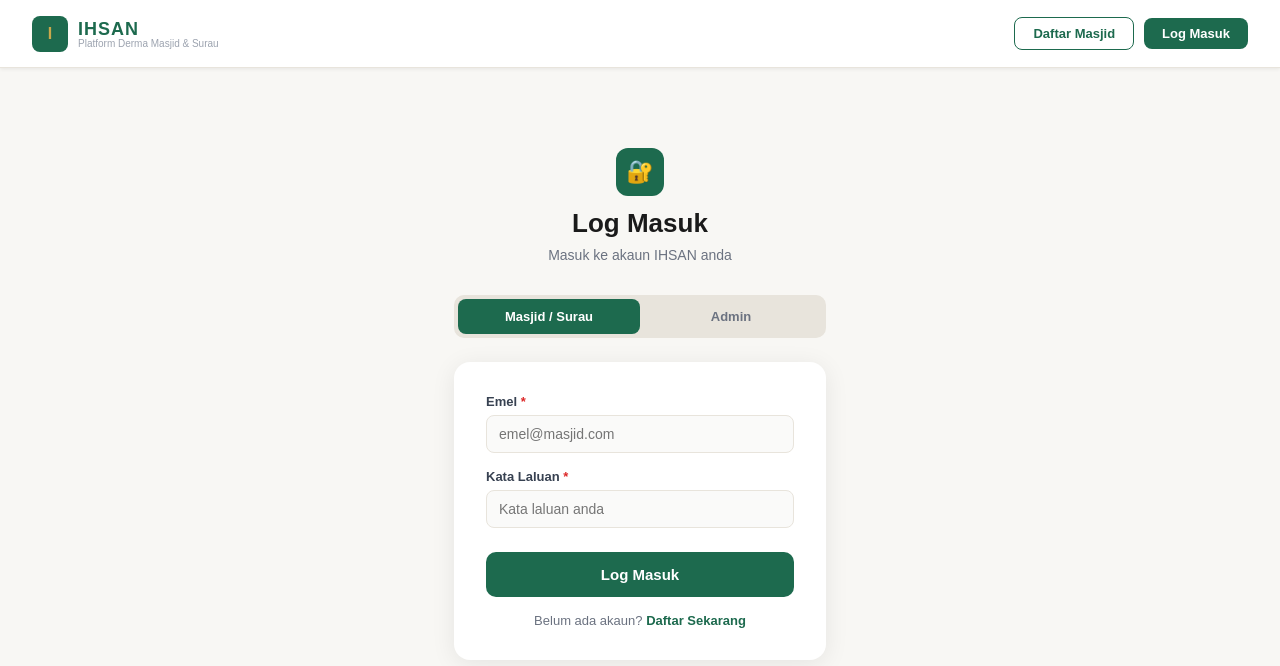
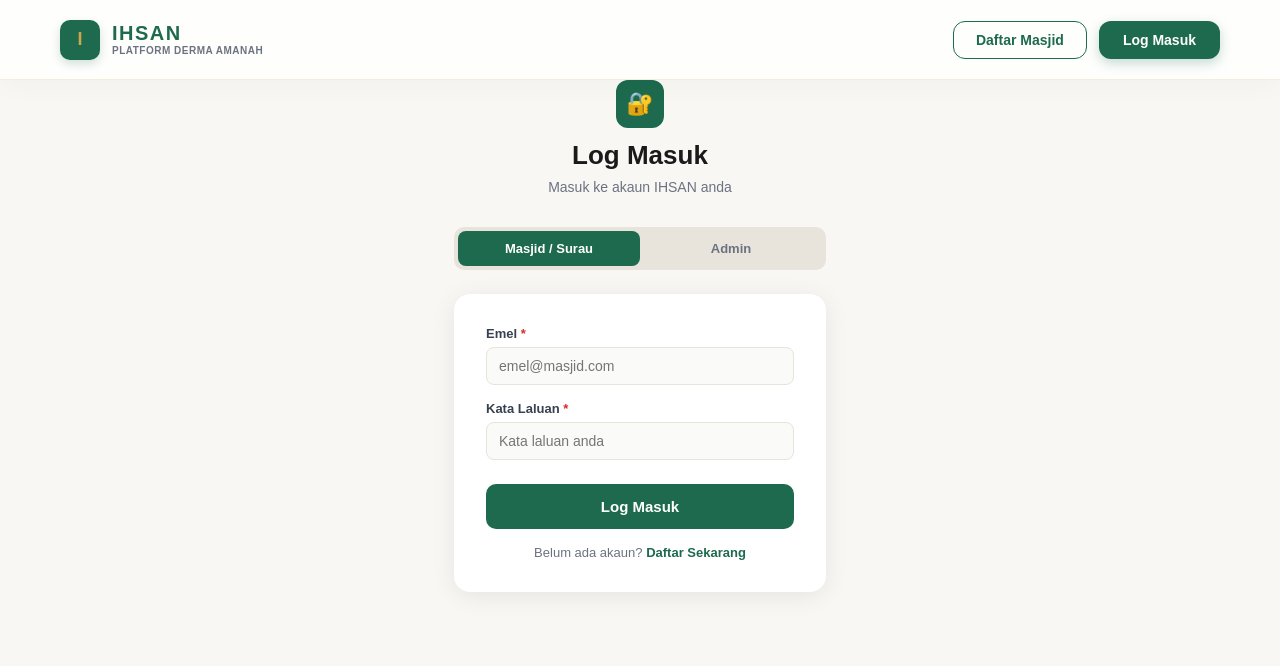
Before and after one commit to John9769/ihsan-frontend, a Next.js app: page /login in a window 1280 px wide. Shown: the top 666 px of the page. Built offline with nearby package versions, Linux system fonts and the light colour scheme; no server answers.

Commit message:
Updating navbar and page.js

```diff
--- a/src/components/Navbar.js
+++ b/src/components/Navbar.js
@@ -21,47 +21,58 @@
 
   return (
     <nav style={{
-      backgroundColor: '#ffffff',
-      padding: '0 32px',
-      height: '68px',
+      backgroundColor: 'rgba(255, 255, 255, 0.8)', // Frosted glass effect
+      backdropFilter: 'blur(12px)',               // Premium blur
+      WebkitBackdropFilter: 'blur(12px)',         // Safari support
+      padding: '0 60px',                          // Aligned with Hero text
+      height: '80px',                             // Slightly taller for premium feel
       display: 'flex',
       alignItems: 'center',
       justifyContent: 'space-between',
-      position: 'sticky',
+      position: 'fixed',                          // Floats over video
       top: 0,
-      zIndex: 100,
-      boxShadow: '0 1px 4px rgba(0,0,0,0.08)',
-      borderBottom: '1px solid #e8e4dc'
+      left: 0,
+      right: 0,
+      zIndex: 1000,
+      boxShadow: '0 4px 30px rgba(0, 0, 0, 0.03)',
+      borderBottom: '1px solid rgba(201, 168, 76, 0.2)' // Subtle gold border
     }}>
 
-      {/* LOGO */}
+      {/* LOGO SECTION */}
       <div
         onClick={() => router.push('/')}
-        style={{ cursor: 'pointer', display: 'flex', alignItems: 'center', gap: '10px' }}
+        style={{ cursor: 'pointer', display: 'flex', alignItems: 'center', gap: '12px' }}
       >
         <div style={{
           backgroundColor: '#1d6a4e',
-          width: '36px',
-          height: '36px',
-          borderRadius: '8px',
+          width: '40px',
+          height: '40px',
+          borderRadius: '10px',
           display: 'flex',
           alignItems: 'center',
-          justifyContent: 'center'
+          justifyContent: 'center',
+          boxShadow: '0 4px 10px rgba(29, 106, 78, 0.2)'
         }}>
-          <span style={{ color: '#c9a84c', fontWeight: '800', fontSize: '16px' }}>I</span>
+          <span style={{ color: '#c9a84c', fontWeight: '900', fontSize: '18px' }}>I</span>
         </div>
         <div>
-          <div style={{ fontSize: '18px', fontWeight: '800', color: '#1d6a4e', letterSpacing: '1px' }}>
+          <div style={{
+            fontSize: '20px',
+            fontWeight: '900',
+            color: '#1d6a4e',
+            letterSpacing: '1.5px',
+            lineHeight: '1'
+          }}>
             IHSAN
           </div>
-          <div style={{ fontSize: '10px', color: '#9ca3af', marginTop: '-2px' }}>
-            Platform Derma Masjid & Surau
+          <div style={{ fontSize: '10px', color: '#6b7280', fontWeight: '600', marginTop: '2px', textTransform: 'uppercase', letterSpacing: '0.5px' }}>
+            Platform Derma Amanah
           </div>
         </div>
       </div>
 
       {/* NAV BUTTONS */}
-      <div style={{ display: 'flex', gap: '10px', alignItems: 'center' }}>
+      <div style={{ display: 'flex', gap: '12px', alignItems: 'center' }}>
         {!role && (
           <>
             <button
@@ -70,11 +81,12 @@
                 background: 'transparent',
                 border: '1.5px solid #1d6a4e',
                 color: '#1d6a4e',
-                padding: '8px 18px',
-                borderRadius: '8px',
+                padding: '10px 22px',
+                borderRadius: '12px',
                 cursor: 'pointer',
-                fontSize: '13px',
-                fontWeight: '600'
+                fontSize: '14px',
+                fontWeight: '700',
+                transition: 'all 0.3s ease'
               }}
             >
               Daftar Masjid
@@ -85,11 +97,13 @@
                 background: '#1d6a4e',
                 border: 'none',
                 color: '#ffffff',
-                padding: '8px 18px',
-                borderRadius: '8px',
+                padding: '11px 24px',
+                borderRadius: '12px',
                 cursor: 'pointer',
-                fontSize: '13px',
-                fontWeight: '600'
+                fontSize: '14px',
+                fontWeight: '700',
+                boxShadow: '0 4px 12px rgba(29, 106, 78, 0.25)',
+                transition: 'all 0.3s ease'
               }}
             >
               Log Masuk
@@ -105,11 +119,11 @@
                 background: 'transparent',
                 border: '1.5px solid #1d6a4e',
                 color: '#1d6a4e',
-                padding: '8px 18px',
-                borderRadius: '8px',
+                padding: '10px 22px',
+                borderRadius: '12px',
                 cursor: 'pointer',
-                fontSize: '13px',
-                fontWeight: '600'
+                fontSize: '14px',
+                fontWeight: '700'
               }}
             >
               Dashboard
@@ -120,11 +134,11 @@
                 background: '#ef4444',
                 border: 'none',
                 color: '#fff',
-                padding: '8px 18px',
-                borderRadius: '8px',
+                padding: '11px 24px',
+                borderRadius: '12px',
                 cursor: 'pointer',
-                fontSize: '13px',
-                fontWeight: '600'
+                fontSize: '14px',
+                fontWeight: '700'
               }}
             >
               Log Keluar
@@ -140,11 +154,11 @@
                 background: 'transparent',
                 border: '1.5px solid #c9a84c',
                 color: '#c9a84c',
-                padding: '8px 18px',
-                borderRadius: '8px',
+                padding: '10px 22px',
+                borderRadius: '12px',
                 cursor: 'pointer',
-                fontSize: '13px',
-                fontWeight: '600'
+                fontSize: '14px',
+                fontWeight: '700'
               }}
             >
               Admin Panel
@@ -155,11 +169,11 @@
                 background: '#ef4444',
                 border: 'none',
                 color: '#fff',
-                padding: '8px 18px',
-                borderRadius: '8px',
+                padding: '11px 24px',
+                borderRadius: '12px',
                 cursor: 'pointer',
-                fontSize: '13px',
-                fontWeight: '600'
+                fontSize: '14px',
+                fontWeight: '700'
               }}
             >
               Log Keluar
```
Also changed, not shown: src/app/page.js (+86 -67 lines).
